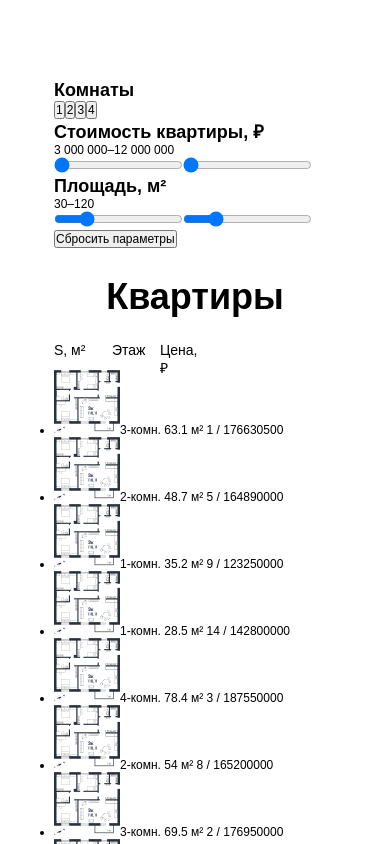
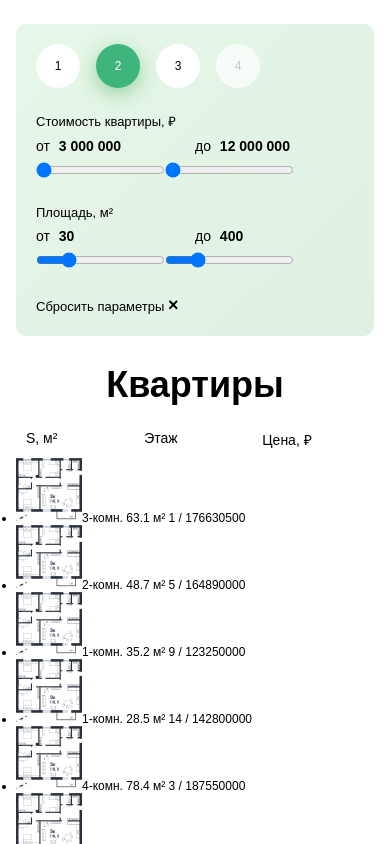
Before and after one commit to mariias-dev/nuxt-apartments-list, a Nuxt app: page / in a window 390 px wide. Shown: the top 844 px of the page. Built offline with nearby package versions, Linux system fonts and the light colour scheme; a web font is replaced by a local one.

Commit message:
feat: add styles for apartment filters

```diff
--- a/assets/styles/main.sass
+++ b/assets/styles/main.sass
@@ -28,3 +28,5 @@ h1
     padding: 96px 80px
     @media (max-width: 960px)
         padding: 48px 54px
+    @media (max-width: 768px)
+        padding: 24px 16px
--- /dev/null
+++ b/components/ApartmentFilters.vue
@@ -0,0 +1,133 @@
+<template>
+    <aside class="apartments__filters">
+        <section class="apartments__filter apartments__filter--rooms">
+            <div class="apartments__rooms">
+                <button type="button" class="apartments__room-btn" data-rooms="1">1</button>
+                <button type="button" class="apartments__room-btn active" data-rooms="2">2</button>
+                <button type="button" class="apartments__room-btn" data-rooms="3">3</button>
+                <button type="button" class="apartments__room-btn" data-rooms="4" disabled>4</button>
+            </div>
+        </section>
+
+        <section class="apartments__filter apartments__filter--price">
+            <h2 class="apartments__filter-title">Стоимость квартиры, ₽</h2>
+            <div class="apartments__range-values">
+                <span class="apartments__range-value" id="price-min">от <span class="value">3 000 000</span></span>
+                <span class="apartments__range-value" id="price-max">до <span class="value">12 000 000</span></span>
+            </div>
+            <div class="apartments__range-slider">
+                <input type="range" class="apartments__range apartments__range--min" min="3000000" max="12000000"
+                    step="100000" aria-labelledby="price-min" />
+                <input type="range" class="apartments__range apartments__range--max" min="3000000" max="12000000"
+                    step="100000" aria-labelledby="price-max" />
+            </div>
+        </section>
+
+        <section class="apartments__filter apartments__filter--area">
+            <h2 class="apartments__filter-title">Площадь, м²</h2>
+            <div class="apartments__range-values">
+                <span class="apartments__range-value" id="area-min">от <span class="value">30</span></span>
+                <span class="apartments__range-value" id="area-max">до <span class="value">400</span></span>
+            </div>
+            <div class="apartments__range-slider">
+                <input type="range" class="apartments__range apartments__range--min" min="30" max="120" step="1"
+                    aria-labelledby="area-min" />
+                <input type="range" class="apartments__range apartments__range--max" min="30" max="120" step="1"
+                    aria-labelledby="area-max" />
+            </div>
+        </section>
+
+        <button type="button" class="apartments__reset-btn">Сбросить параметры <span>×</span></button>
+    </aside>
+</template>
+<script setup lang="ts"></script>
+<style scoped lang="sass">
+.apartments__filters
+  width: 37%
+  display: flex
+  flex-direction: column
+  background: linear-gradient(135deg, rgba(174, 228, 178, 0.3) 0%, rgba(149, 208, 161, 0.3) 100%)
+  height: fit-content
+  padding: 40px
+  border-radius: 10px
+  gap: 24px
+
+  @media (max-width: 960px)
+    padding: 20px
+
+  @media (max-width: 768px)
+    width: 100%
+
+
+  .apartments__filter
+    display: flex
+    flex-direction: column
+    gap: 8px
+
+    &--rooms
+      .apartments__rooms
+        display: flex
+        gap: 16px
+
+        .apartments__room-btn
+          height: 44px
+          width: 44px
+          border-radius: 100%
+          transition: all 0.2s ease-in-out
+          background-color: white
+          border: none
+
+          &:hover
+            background-color: #95d0a1
+
+          &.active
+            background-color: #3EB57C
+            color: white
+            box-shadow: 0px 6px 20px 0px #95D0A1
+
+          &:disabled
+            opacity: 0.7
+            cursor: not-allowed
+
+    &--price,
+    &--area
+      .apartments__filter-title
+        font-size: 14px
+        font-weight: 400
+        @media (max-width: 960px)
+          font-size: 13px
+
+      .apartments__range-values
+        display: flex
+        font-size: 16px
+        @media (max-width: 960px)
+          font-size: 14px
+
+        .apartments__range-value
+          width: 50%
+          .value
+            font-weight: bold
+            margin-left: 5px
+
+      .apartments__range-slider
+
+        .apartments__range
+
+  .apartments__reset-btn
+    background: transparent
+    border: none
+    font-size: 14px
+    margin-right: auto
+    width: fit-content
+    @media (max-width: 960px)
+      font-size: 13px
+
+    &:hover
+
+    &:disabled
+      opacity: 0.7
+      cursor: not-allowed
+    span
+      font-weight: bold
+      font-size: 18px
+</style>
--- a/pages/index.vue
+++ b/pages/index.vue
@@ -16,53 +16,11 @@
       </ul>
 
       <button class="apartments__more" type="button">
-        Показать ещё
+        Загрузить еще
       </button>
     </div>
 
-    <aside class="apartments__filters">
-      <section class="apartments__filter apartments__filter--rooms">
-        <h2 class="apartments__filter-title">Комнаты</h2>
-        <div class="apartments__rooms">
-          <button type="button" class="apartments__room-btn" data-rooms="1">1</button>
-          <button type="button" class="apartments__room-btn" data-rooms="2">2</button>
-          <button type="button" class="apartments__room-btn" data-rooms="3">3</button>
-          <button type="button" class="apartments__room-btn" data-rooms="4">4</button>
-        </div>
-      </section>
-
-      <section class="apartments__filter apartments__filter--price">
-        <h2 class="apartments__filter-title">Стоимость квартиры, ₽</h2>
-        <div class="apartments__range-values">
-          <span class="apartments__range-value" id="price-min">3 000 000</span>
-          <span class="apartments__range-separator">–</span>
-          <span class="apartments__range-value" id="price-max">12 000 000</span>
-        </div>
-        <div class="apartments__range-slider">
-          <input type="range" class="apartments__range apartments__range--min" min="3000000" max="12000000"
-            step="100000" aria-labelledby="price-min" />
-          <input type="range" class="apartments__range apartments__range--max" min="3000000" max="12000000"
-            step="100000" aria-labelledby="price-max" />
-        </div>
-      </section>
-
-      <section class="apartments__filter apartments__filter--area">
-        <h2 class="apartments__filter-title">Площадь, м²</h2>
-        <div class="apartments__range-values">
-          <span class="apartments__range-value" id="area-min">30</span>
-          <span class="apartments__range-separator">–</span>
-          <span class="apartments__range-value" id="area-max">120</span>
-        </div>
-        <div class="apartments__range-slider">
-          <input type="range" class="apartments__range apartments__range--min" min="30" max="120" step="1"
-            aria-labelledby="area-min" />
-          <input type="range" class="apartments__range apartments__range--max" min="30" max="120" step="1"
-            aria-labelledby="area-max" />
-        </div>
-      </section>
-
-      <button type="button" class="apartments__reset-btn">Сбросить параметры</button>
-    </aside>
+<ApartmentFilters></ApartmentFilters>
   </section>
 </template>
 
@@ -78,6 +36,7 @@ interface Apartment {
 }
 
 import { ref, onMounted } from 'vue'
+import ApartmentFilters from '~/components/ApartmentFilters.vue'
 
 const apartments = ref<Apartment[]>([])
 
@@ -124,14 +83,20 @@ onMounted(async () => {
 
     .apartments__col--area
       width: 17%
-      @media (max-width: 960px)
+      @media (min-width: 768px) and (max-width: 960px)
         padding-left: 0
+      @media (max-width: 768px)
+        width: 33%
 
     .apartments__col--floor
       width: 17%
+      @media (max-width: 768px)
+        width: 33%
 
     .apartments__col--price
       width: 17%
+      @media (max-width: 768px)
+        width: 33%
 
   &__title
     margin-bottom: 48px
@@ -143,12 +108,6 @@ onMounted(async () => {
 
   &__list
     flex: 1
-
-  &__filters
-    width: 37%
-    @media (max-width: 768px)
-      width: 100%
-      margin-top: 2rem
 
   &__more
     height: 40px
@@ -167,6 +126,7 @@ onMounted(async () => {
     @media (max-width: 768px)
       width: 100%
       text-align: center
+      height: 30px
 
 @media (max-width: 768px)
   .apartments
```
